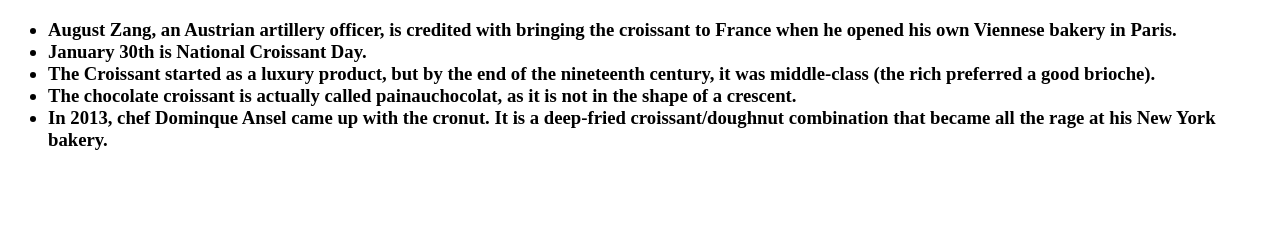
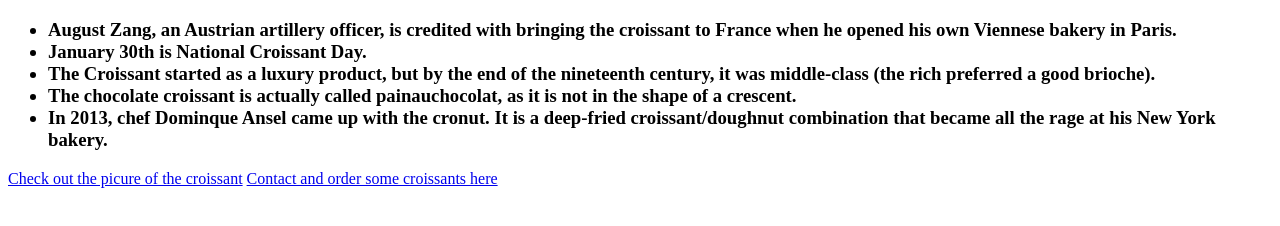
Before and after one commit to jane-ovcharenko/croissant-project, a plain HTML site: page index.html in a window 1280 px wide. Shown: the part 62-288 px from the top of the page. Drawn offline with Linux system fonts and the light colour scheme.

Commit message:
added links to all the pages

```diff
--- a/index.html
+++ b/index.html
@@ -32,5 +32,7 @@
         </li>
       </ul>
     </h3>
+    <a href="/src/croissant.jpg">Check out the picure of the croissant</a>
+    <a href="/contact.html">Contact and order some croissants here</a>
   </body>
 </html>
```
Also changed, not shown: contact.html (+2 -0 lines), photo.html (+2 -0 lines).
